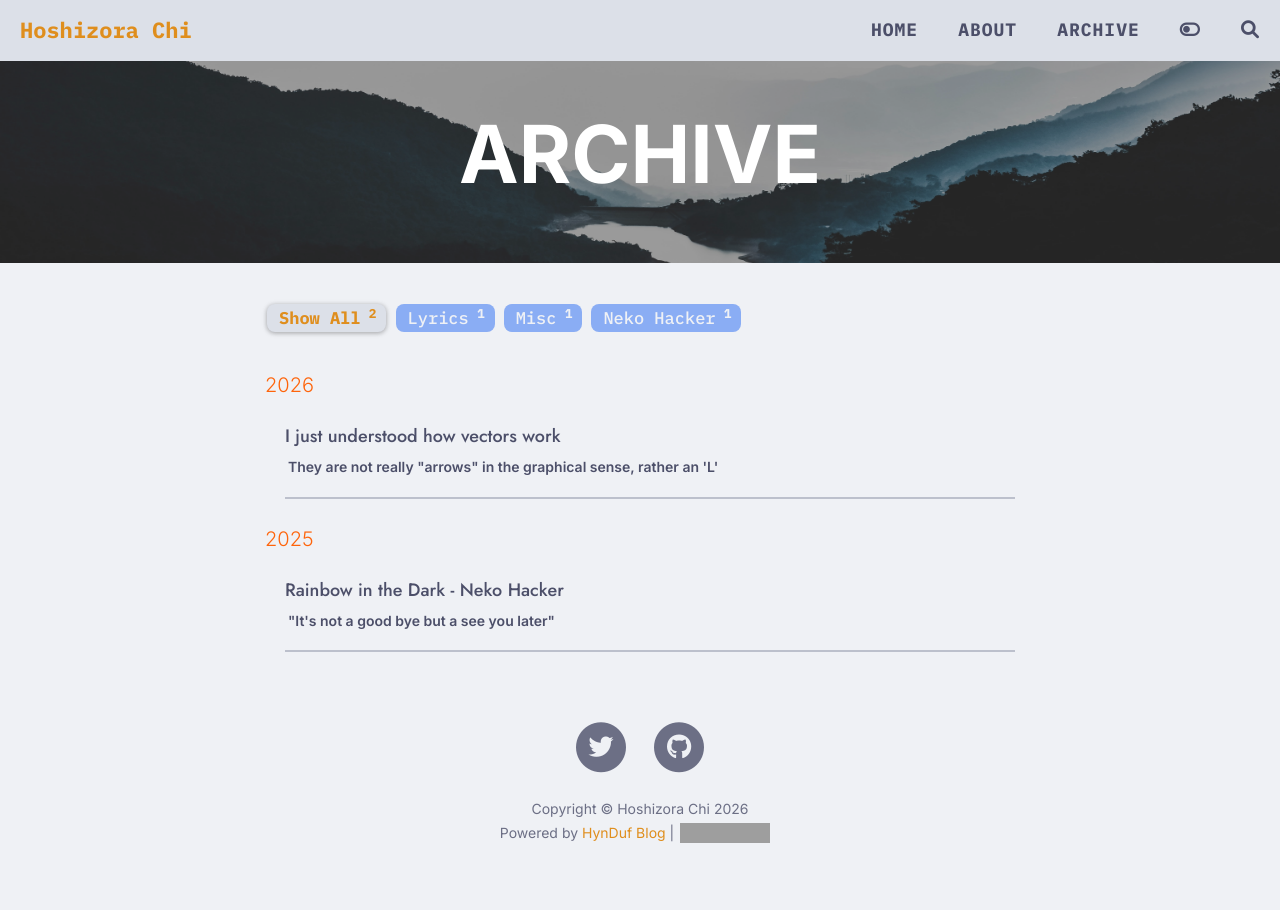
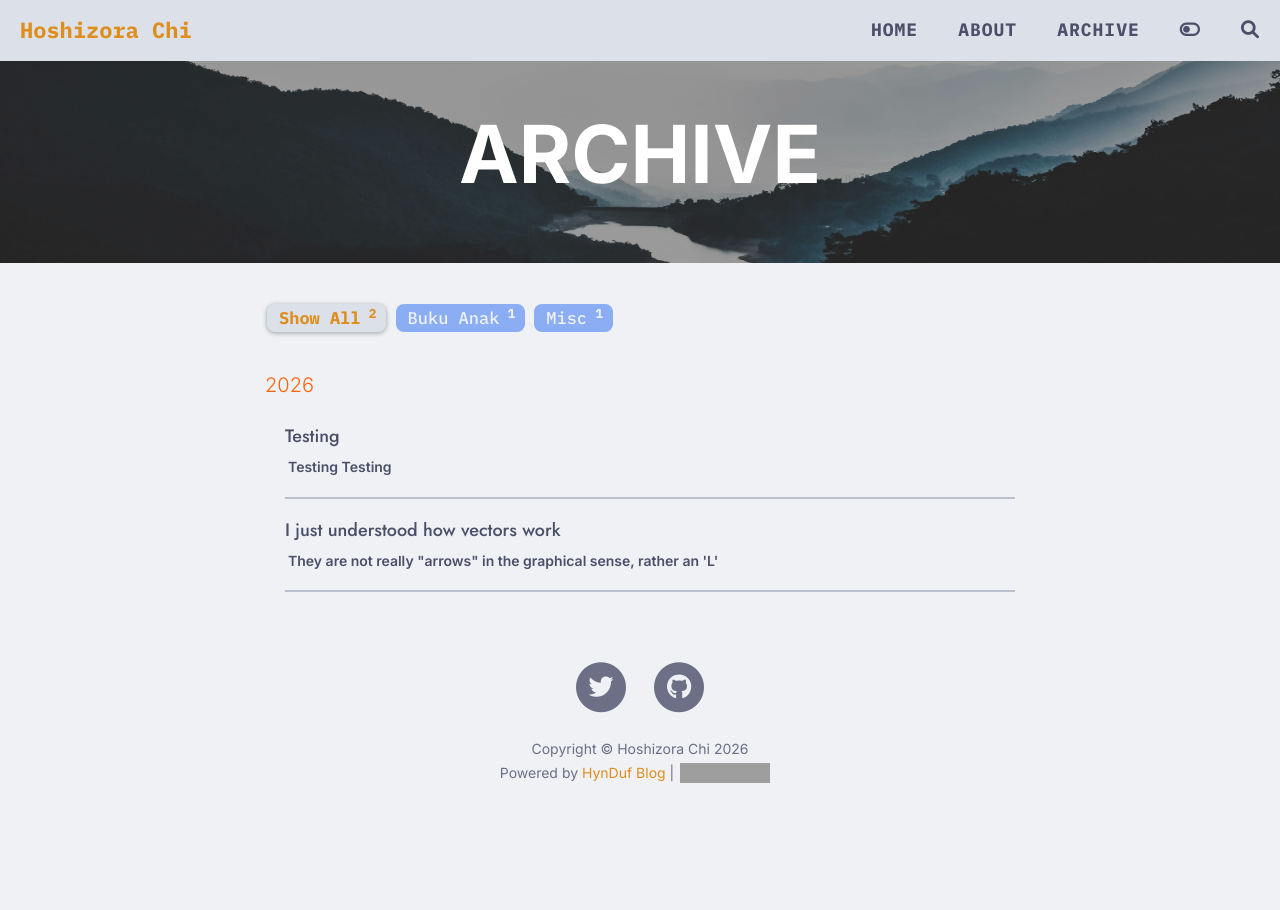
Before and after one commit to yysfudhailbiniyadh/yysfudhailbiniyadh-site, a Jekyll site: the page built from archive.html, in a window 1280 px wide. Built offline with Jekyll 4.4.1, drawn with Linux system fonts in a browser that asks for light colours; comment, search, counter and statistics services are not loaded; grey boxes are pictures that could not be loaded.

Commit message:
Update Posts “2025-11-10-rainbow-in-the-dark-translation”

```diff
--- a/_posts/2025-11-10-rainbow-in-the-dark-translation.md
+++ b/_posts/2025-11-10-rainbow-in-the-dark-translation.md
@@ -1,23 +1,14 @@
 ---
 layout: post
-title: "Rainbow in the Dark - Neko Hacker"
-subtitle: "\"It's not a good bye but a see you later\""
-author: "Hoshizora Chi"
+title: Testing
+subtitle: Testing Testing
+author: Hello
+date: 2026-02-28T11:49:00.000+07:00
+header-img: /img/AyakaCompressed.png
 header-style: text
 tags:
-  - Neko Hacker
-  - Lyrics
+  - Buku Anak
 ---
-
-<iframe width="560" height="315"
-    src="https://www.youtube.com/embed/m9Q-KwovLE8"
-    title="Neko Hacker Rainbow in the Dark"
-    frameborder="0"
-    allow="accelerometer; autoplay; clipboard-write; encrypted-media; gyroscope; picture-in-picture"
-    allowfullscreen>
-</iframe>
-
-
 # Introduction
 
 Hi! There's this song that, in my opinion, is so beautiful yet so underrated. I knew Neko Hacker, the producer of the song,
@@ -30,281 +21,281 @@
 
 # Lyrics and Credit:
 
-Lyrics and composition: <b>Neko Hacker</b>
-Vocals: <b>Rika</b>
-Translation and Transcription: <b>Hoshizora Chi</b>
+Lyrics and composition: <b>Neko Hacker</b>\
+Vocals: <b>Rika</b>\
+Translation and Transcription: <b>Hoshizora Chi</b>\
 Translation version: <b>English, Indonesian</b>
 
 ### Original + Romaji:
 
-一粒の雨が降り注いだ
+一粒の雨が降り注いだ\
 Hitotsubu no ame ga furisosoida
 
-君の頬 赤く染める痛み
+君の頬 赤く染める痛み\
 Kimi no hoo akaku someru itami
 
-どうしたの？ らしくないよね
+どうしたの？ らしくないよね\
 Doushita no? Rashikunai yo ne
 
-二人きり いつもの散歩道
+二人きり いつもの散歩道\
 Futarikiri itsumo no sanpomichi
 
-アスファルト そっと照らす光
+アスファルト そっと照らす光\
 Asufaruto sotto terasu hikari
 
-今はもう 見えなくなった
+今はもう 見えなくなった\
 Ima wa mou mienaku natta
 
-目を瞑ってみてよ
+目を瞑ってみてよ\
 Me o tsumutte mite yo
 
-ほら どこかで感じてるでしょう
+ほら どこかで感じてるでしょう\
 Hora dokoka de kanjiteru deshou
 
-さよならじゃなく またね
+さよならじゃなく またね\
 Sayonara janaku mata ne
 
-ほら こっち向いて 笑ってよ
+ほら こっち向いて 笑ってよ\
 Hora kocchi muite waratte yo
 
-君をずっと そうずっと
+君をずっと そうずっと\
 Kimi o zutto sou zutto
 
-見つめていたいと思うの
+見つめていたいと思うの\
 Mitsumete itai to omou no
 
-地平線 彼方まで
+地平線 彼方まで\
 Chiheisen kanata made
 
-今 見えなくなってしまっても
+今 見えなくなってしまっても\
 Ima mienaku natte shimatte mo
 
-君ときっと そうきっと
+君ときっと そうきっと\
 Kimi to kitto sou kitto
 
-また虹の向こうで会えるから
+また虹の向こうで会えるから\
 Mata niji no mukou de aeru kara
 
-三日月の明かりが眩しいと
+三日月の明かりが眩しいと\
 Mikazuki no akari ga mabushii to
 
-カーテンを締め切って呟く
+カーテンを締め切って呟く\
 Kaaten o shimekitte tsubuyaku
 
-明日など来なきゃいいと
+明日など来なきゃいいと\
 Ashita nado konakya ii to
 
-夜の街 少し背伸びをして
+夜の街 少し背伸びをして\
 Yoru no machi sukoshi senobi o shite
 
-君にだけ 囁いた言葉を
+君にだけ 囁いた言葉を\
 Kimi ni dake sasayaita kotoba o
 
-不意に今 思い出したの
+不意に今 思い出したの\
 Fui ni ima omoidasita no
 
-耳を澄ませてよ
+耳を澄ませてよ\
 Mimi o sumasete yo
 
-ほら どこから聞こえてるでしょう
+ほら どこから聞こえてるでしょう\
 Hora dokokara kikoeteru deshou
 
-真夜中 目を凝らして
+真夜中 目を凝らして\
 Mayonaka me o korashite
 
-空見上げて 星探すよ
+空見上げて 星探すよ\
 Sora miagete hoshi sagasu yo
 
-君ともっと そうもっと
+君ともっと そうもっと\
 Kimi to motto sou motto
 
-近くにいたいと思うの
+近くにいたいと思うの\
 Chikaku ni itai to omou no
 
-あのまま 二人ここで
+あのまま 二人ここで\
 Ano mama futari koko de
 
-永遠に共にいられたなら
+永遠に共にいられたなら\
 Eien ni tomo ni irareta nara
 
-君はそっと そうそっと
+君はそっと そうそっと\
 Kimi wa sotto sou sotto
 
-抱きしめてくれていたのかな
+抱きしめてくれていたのかな\
 Dakishimete kurete ita no kana
 
-らららららら
+らららららら\
 Rararararara
 
-らららららららら
+らららららららら\
 Rararararararara
 
-ららららららら
+ららららららら\
 Rararararara
 
-ららららららら
+ららららららら\
 Rarararararara
 
-サヨナラじゃなく またね
+サヨナラじゃなく またね\
 Sayonara janaku mata ne
 
-ほら こっち向いて 笑ってよ
+ほら こっち向いて 笑ってよ\
 Hora kocchi muite waratte yo
 
-君をずっと そうずっと
+君をずっと そうずっと\
 Kimi o zutto sou zutto
 
-見つめていたいと思うの
+見つめていたいと思うの\
 Mitsumete itai to omou no
 
-地平線 彼方まで
+地平線 彼方まで\
 Chiheisen kanata made
 
-今 見えなくなってしまっても
+今 見えなくなってしまっても\
 Ima mienaku natte shimatte mo
 
-君ときっと そうきっと
+君ときっと そうきっと\
 Kimi to kitto sou kitto
 
-また虹の向こうで会える
+また虹の向こうで会える\
 Mata niji no mukou de aeru
 
-きっと そうきっと
+きっと そうきっと\
 Kitto sou kitto
 
-信じて今を生きてゆくから
+信じて今を生きてゆくから\
 Shinjite ima o ikite yuku kara
 
-笑っていてね
+笑っていてね\
 Waratte ite ne
 
 ### English Translation:
 
-A drop of rainwater fell to the ground.
-There seems to be an ache flushing your cheeks red.
+A drop of rainwater fell to the ground.\
+There seems to be an ache flushing your cheeks red.\
 “What’s wrong?” I asked. It felt unusual.
 
-The usual path that two of us always walk through.
-Its asphalt that was gently illuminated by lights.
+The usual path that two of us always walk through.\
+Its asphalt that was gently illuminated by lights.\
 Now, they were no longer there to be seen.
 
-Close your eyes.
+Close your eyes.\
 See, you can feel it somewhere, right?
 
-It’s not a farewell, but a “see you again.”
-Hey, look here and show me your smile.
-I believe that I forever, yes, forever...
+It’s not a farewell, but a “see you again.”\
+Hey, look here and show me your smile.\
+I believe that I forever, yes, forever...\
 ...want to keep my eyes on you.
 
-Even if we’re separated by the horizon,
-Even if we couldn’t see each other,
-We would certainly, for sure, certainly...
-...meet each other again
+Even if we’re separated by the horizon,\
+Even if we couldn’t see each other,\
+We would certainly, for sure, certainly...\
+...meet each other again\
 In the direction of the rainbow.
 
-The crescrent moon was illuminating bright.
-I closed the curtain and muttered to myself,
+The crescrent moon was illuminating bright.\
+I closed the curtain and muttered to myself,\
 “I wish days like tomorrow would never come.”
 
-I tried to act grown-up, walking through the town at night.
-Just when I suddenly remembered.
+I tried to act grown-up, walking through the town at night.\
+Just when I suddenly remembered.\
 The words I whispered to you.
 
-Listen carefully.
+Listen carefully.\
 There, there’s a sound coming from somewhere.
 
-In the dead of the night, I strained my eyes.
-Looking to the night sky searching for the stars.
-I felt like, more and more,
+In the dead of the night, I strained my eyes.\
+Looking to the night sky searching for the stars.\
+I felt like, more and more,\
 I wanted to get closer to you.
 
-If we were here as it was.
-Forever staying together.
-I wonder if you would.
+If we were here as it was.\
+Forever staying together.\
+I wonder if you would.\
 Embrace me gently and softly.
 
-Lalalalala
-Lalalalalalalala
-Lalalalalala
+Lalalalala\
+Lalalalalalalala\
+Lalalalalala\
 Lalalalala
 
-It’s not a farewell, but a “see you later.”
-Hey, look here and show me your smile.
-I believe that I forever, yes, forever...
+It’s not a farewell, but a “see you later.”\
+Hey, look here and show me your smile.\
+I believe that I forever, yes, forever...\
 ...want to keep my eyes on you.
 
-Even if we’re separated by the horizon,
-Even if we couldn’t see each other,
-We would certainly, for sure, certainly...
-...meet each other again
-In the direction of the rainbow.
-Certainly, for sure, certainly...
-I keep on living, believing in that,
+Even if we’re separated by the horizon,\
+Even if we couldn’t see each other,\
+We would certainly, for sure, certainly...\
+...meet each other again\
+In the direction of the rainbow.\
+Certainly, for sure, certainly...\
+I keep on living, believing in that,\
 So show me your smile.
 
 ### Indonesian Translation:
 
-Setetes air hujan jatuh ke tanah.
-Seperti ada rasa sakit yang mewarnai pipimu menjadi merah.
+Setetes air hujan jatuh ke tanah.\
+Seperti ada rasa sakit yang mewarnai pipimu menjadi merah.\
 “Ada apa?” aku bertanya. Sesuatu terasa janggal.
 
-Jalan biasa yang kita lewati bersama berdua.
-Aspalnya yang diterangi cahaya dengan lembut.
+Jalan biasa yang kita lewati bersama berdua.\
+Aspalnya yang diterangi cahaya dengan lembut.\
 Sekarang, mereka hilang dari pandangan.
 
-Tutup matamu.
+Tutup matamu.\
 Kamu bisa merasakannya di suatu titik, kan?
 
-Perpisahan ini bukan “Selamat tinggal,” tapi “Sampai jumpa lagi.”
-Hei, lihatlah kemari dan perlihatkan senyumanmu padaku.
-Aku percaya bahwa untuk selamanya, benar, untuk selamanya,
+Perpisahan ini bukan “Selamat tinggal,” tapi “Sampai jumpa lagi.”\
+Hei, lihatlah kemari dan perlihatkan senyumanmu padaku.\
+Aku percaya bahwa untuk selamanya, benar, untuk selamanya,\
 ...aku tidak akan pernah ingin untuk mengalihkan pandanganku darimu.
 
-Bahkan jika cakrawala memisahkan kita,
-Bahkan jika kita tidak bisa melihat satu sama lain,
-Kita akan pasti, aku yakin, pasti...
-...bertemu kembali di
+Bahkan jika cakrawala memisahkan kita,\
+Bahkan jika kita tidak bisa melihat satu sama lain,\
+Kita akan pasti, aku yakin, pasti...\
+...bertemu kembali di\
 Arah pelangi itu.
 
-Bulan sabit berpijar dengan terang.
-Aku menutup tirai jendela dan bergumam,
+Bulan sabit berpijar dengan terang.\
+Aku menutup tirai jendela dan bergumam,\
 “Andaikan hari-hari esok takkan datang.”
 
-Aku mencoba untuk terlihat dewasa,
-berjalan di kota yang diselimuti malam.
-Tepat saat aku tiba-tiba teringat
+Aku mencoba untuk terlihat dewasa,\
+berjalan di kota yang diselimuti malam.\
+Tepat saat aku tiba-tiba teringat\
 Kata-kata yang aku bisikkan padamu.
 
-Coba perhatikan,
+Coba perhatikan,\
 Itu, ada suara yang terdengar dari suatu arah.
 
-Di tengah gelapnya malam, mataku terbuka lebar.
-Memandangi langit malam, mencari bintang-bintang.
-Aku merasa, semakin lama semakin ingin
+Di tengah gelapnya malam, mataku terbuka lebar.\
+Memandangi langit malam, mencari bintang-bintang.\
+Aku merasa, semakin lama semakin ingin\
 Untuk berada di dekatmu.
 
-Andaikan kita berada di sini seperti dulu.
-Selamanya menetap berdua.
-Kira-kira apakah kamu akan.
+Andaikan kita berada di sini seperti dulu.\
+Selamanya menetap berdua.\
+Kira-kira apakah kamu akan.\
 memelukku dengan halus dan lembut tidak ya?
 
-Lalalalala
-Lalalalalalalala
-Lalalalalala
+Lalalalala\
+Lalalalalalalala\
+Lalalalalala\
 Lalalalala
 
-Perpisahan ini bukan "Selamat tinggal,” tapi “Sampai jumpa lagi.”
-Hei, lihatlah kemari dan perlihatkan senyumanmu padaku.
-Aku percaya bahwa untuk selamanya, benar, untuk selamanya,
+Perpisahan ini bukan "Selamat tinggal,” tapi “Sampai jumpa lagi.”\
+Hei, lihatlah kemari dan perlihatkan senyumanmu padaku.\
+Aku percaya bahwa untuk selamanya, benar, untuk selamanya,\
 ...aku tidak akan pernah ingin untuk mengalihkan pandanganku darimu.
 
-Bahkan jika cakrawala memisahkan kita,
-Bahkan jika kita tidak bisa melihat satu sama lain,
-Kita akan pasti, aku yakin, pasti...
-...bertemu kembali di
-Arah pelangi itu.
-Pasti, aku yakin, pasti....
-Aku tetap hidup sekarang ini sambil memercayai itu.
+Bahkan jika cakrawala memisahkan kita,\
+Bahkan jika kita tidak bisa melihat satu sama lain,\
+Kita akan pasti, aku yakin, pasti...\
+...bertemu kembali di\
+Arah pelangi itu.\
+Pasti, aku yakin, pasti....\
+Aku tetap hidup sekarang ini sambil memercayai itu.\
 Jadi, perlihatkan senyummu padaku.
 
 ## Thoughts
```
